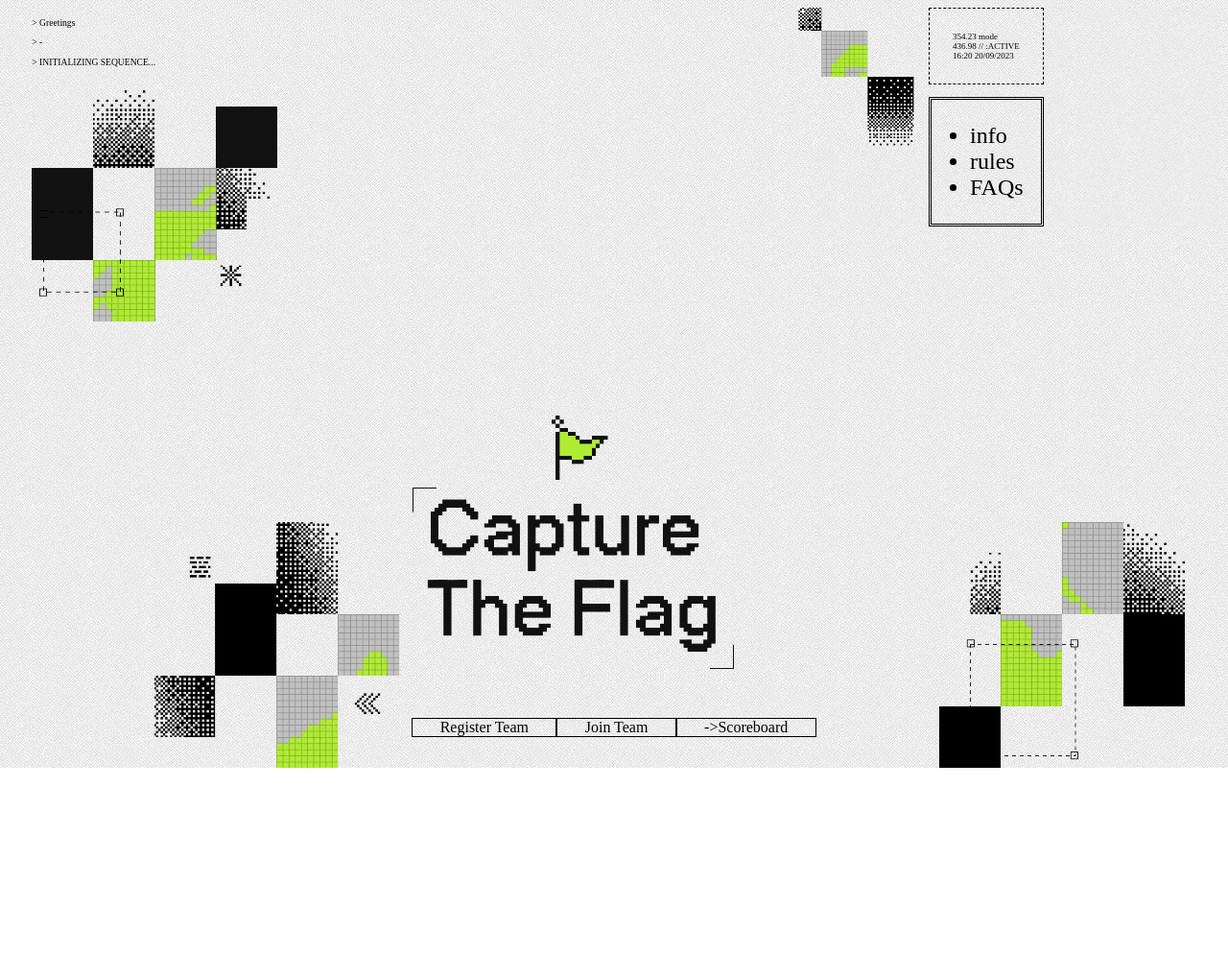
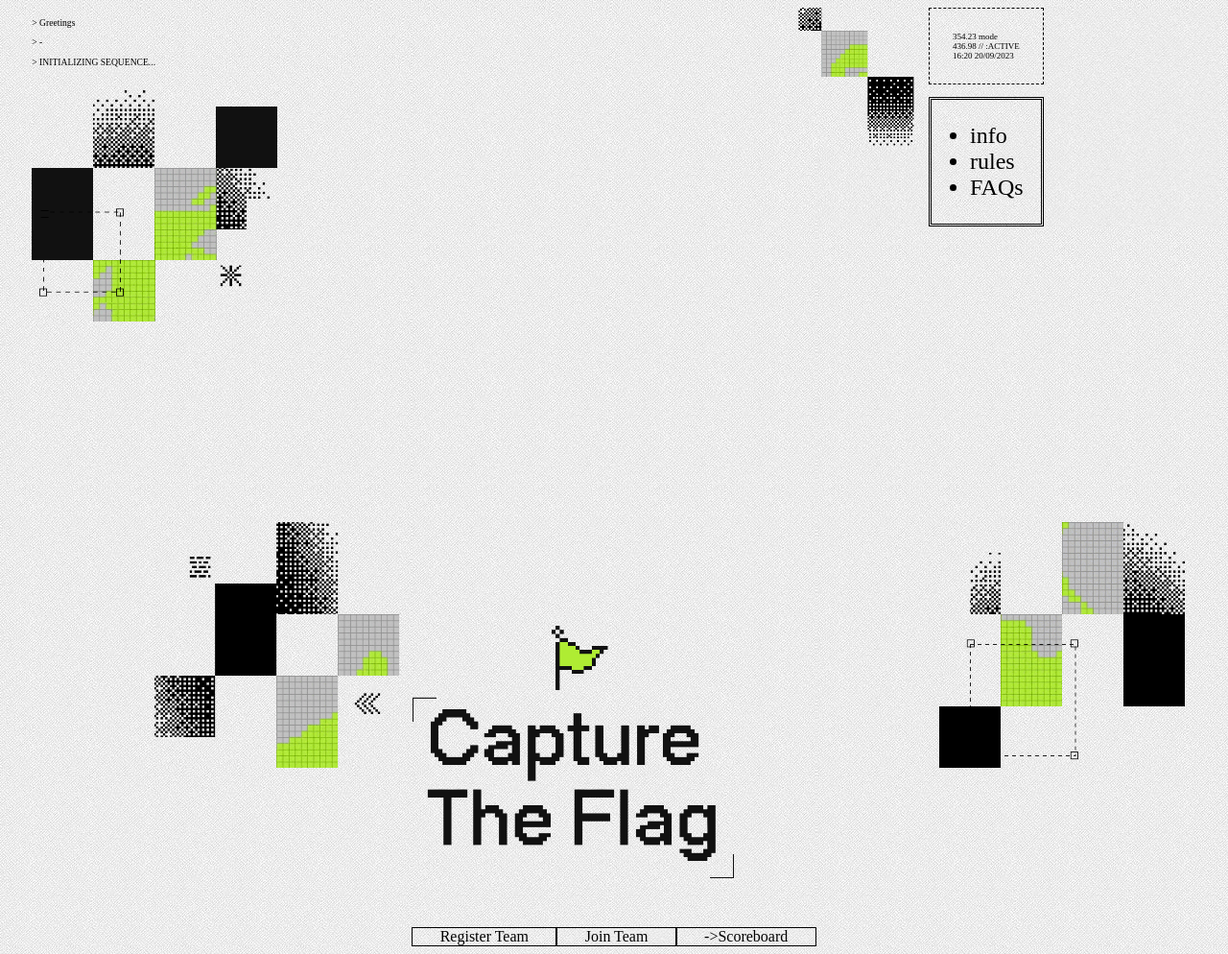
Before and after one commit to adavilalith/project_ctf_google_clone, a plain HTML site: page index.html in a window 1280 px wide. Shown: the whole page at 96% size. Before the commit the page ends 800 px from the top, so only its background shows below. Drawn offline with Linux system fonts and the light colour scheme; a web font is replaced by a local one.

Commit message:
Update style.css

```diff
--- a/style.css
+++ b/style.css
@@ -17,7 +17,7 @@
 }
 #logo{
     width:80%;
-    margin-top:100%;
+    margin-top:80vh;
     margin-bottom:5vh
 }
 #right-1row{
```
